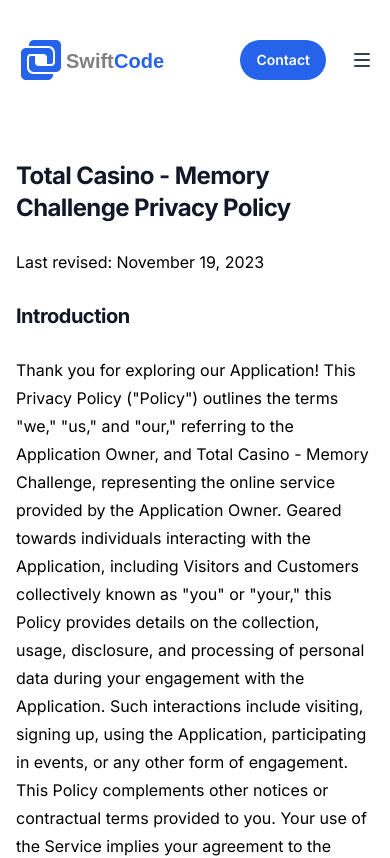
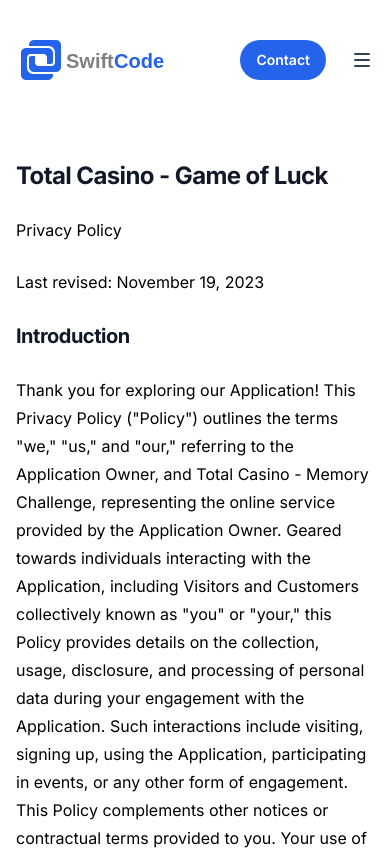
Before and after one commit to swiftcodeuk/swiftcode, a Next.js app: page /mobile-privacy in a window 390 px wide. Shown: the top 858 px of the page. Built offline with nearby package versions, Linux system fonts and the light colour scheme.

Commit message:
Privacy policy for mobile fix apos 2

```diff
--- a/src/app/mobile-privacy/page.jsx
+++ b/src/app/mobile-privacy/page.jsx
@@ -7,7 +7,8 @@
     <div className="lg:col-span-2 lg:col-start-1 lg:row-start-2 lg:mx-auto lg:grid lg:w-full lg:max-w-7xl lg:grid-cols-2 lg:gap-x-8 lg:px-8">
     <div className="mt-10 max-w-2xl space-y-6 text-base">
 
-    <h1 class="text-2xl font-bold tracking-tight text-gray-900">Total Casino - Memory Challenge Privacy Policy</h1>
+    <h1 class="text-2xl font-bold tracking-tight text-gray-900">Total Casino - Game of Luck</h1>
+  <p>Privacy Policy</p>
   <p>Last revised: November 19, 2023</p>
 
   <h2 class="text-xl font-bold tracking-tight text-gray-900">Introduction</h2>
```
